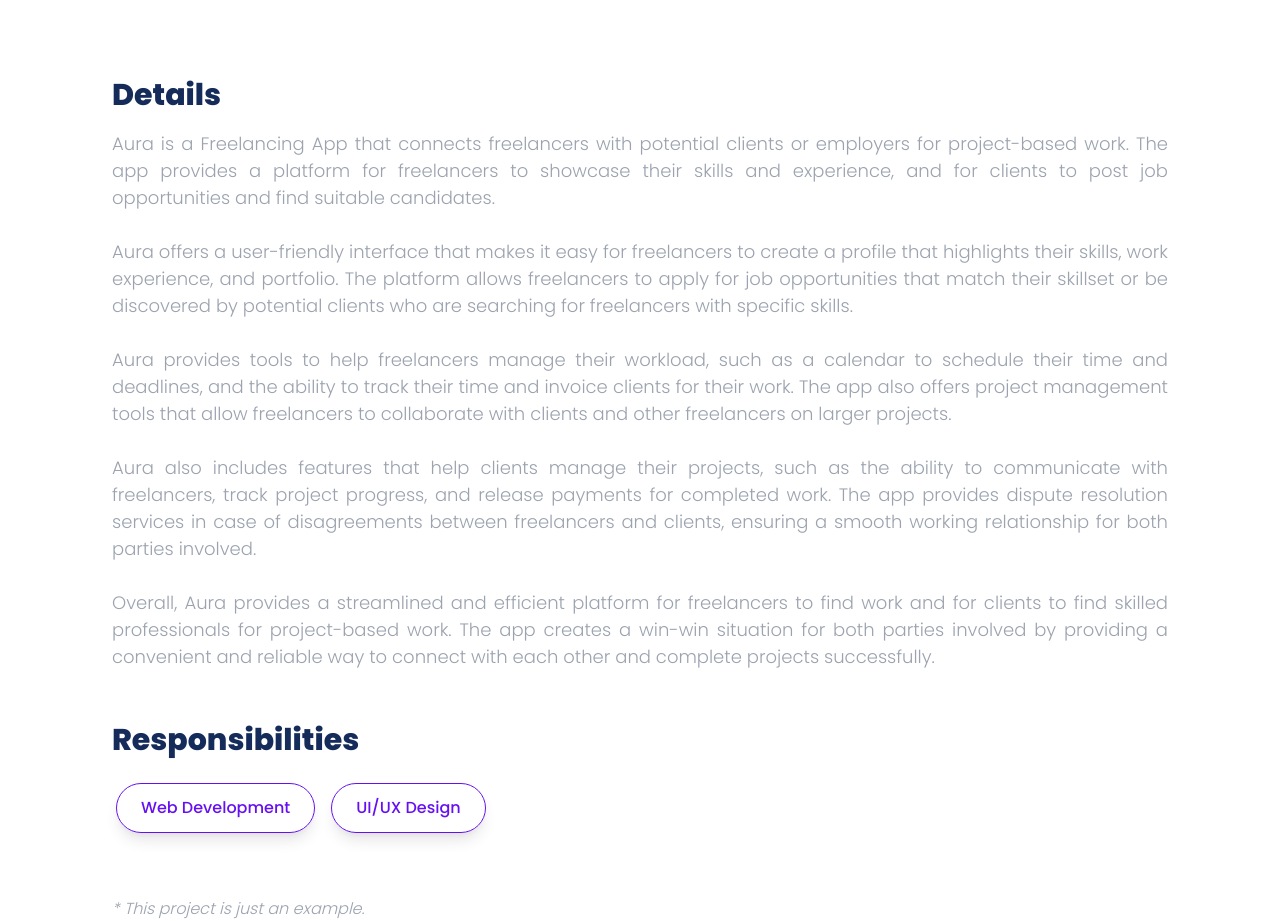
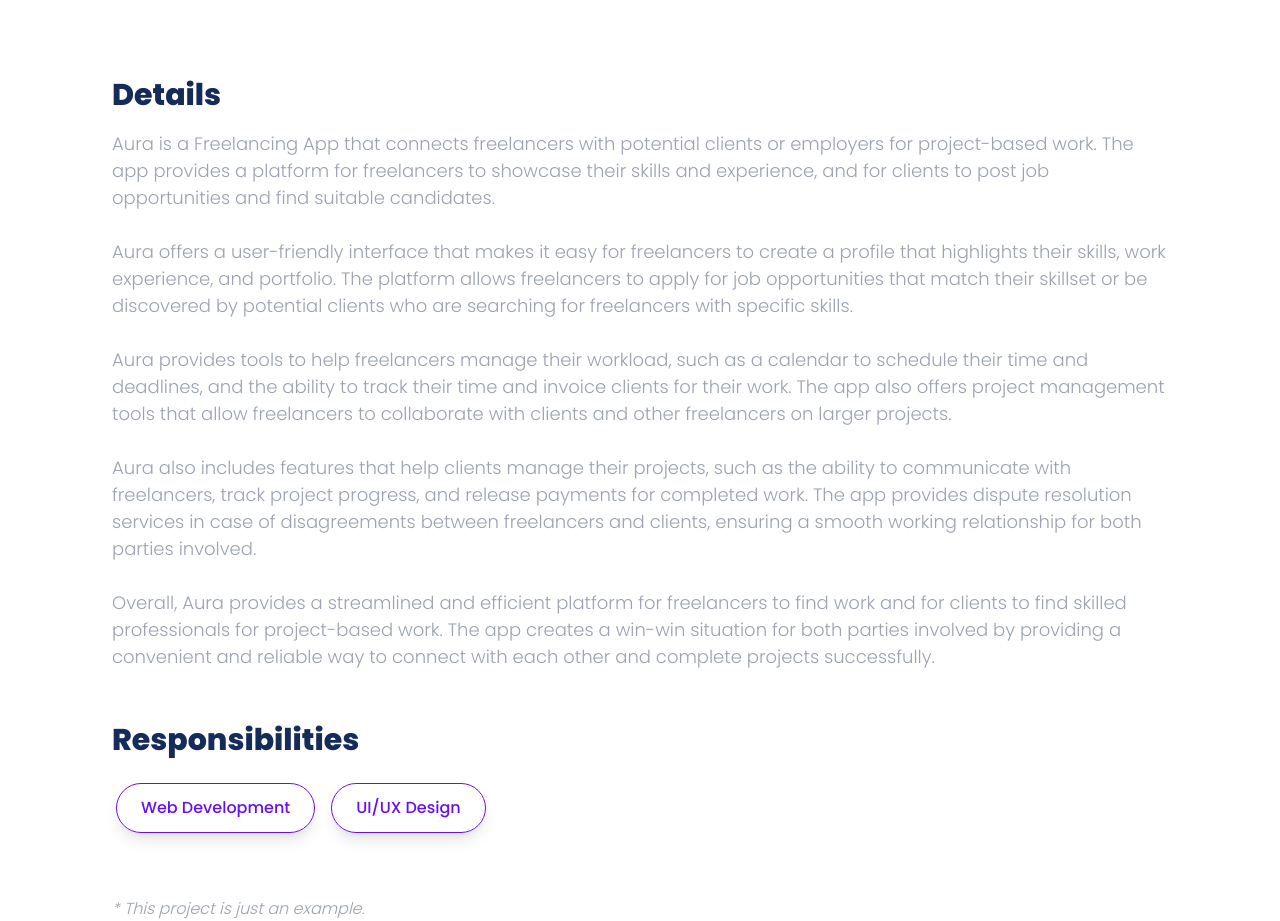
Before and after one commit to cleversamer/thirty-digits-website, a React (Create React App) app: page /project/aura in a window 1280 px wide. Shown: the part 1020-1941 px from the top of the page. Built offline with nearby package versions, Linux system fonts and the light colour scheme.

Commit message:
updated project description style

```diff
--- a/src/parts/PortfolioDetail.js
+++ b/src/parts/PortfolioDetail.js
@@ -89,7 +89,7 @@
                 Details
               </h1>
 
-              <p className="font-light text-lg text-gray-400 text-justify">
+              <p className="font-light text-lg text-gray-400">
                 {item.paragraphs.map((p, index) => (
                   <span key={p + index}>
                     <span>{p}</span>
```
